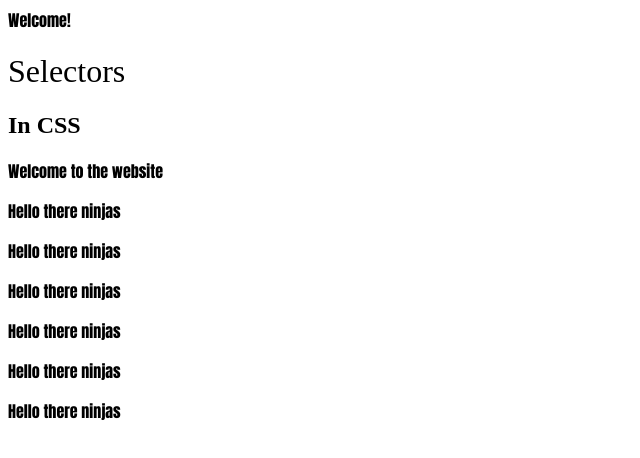
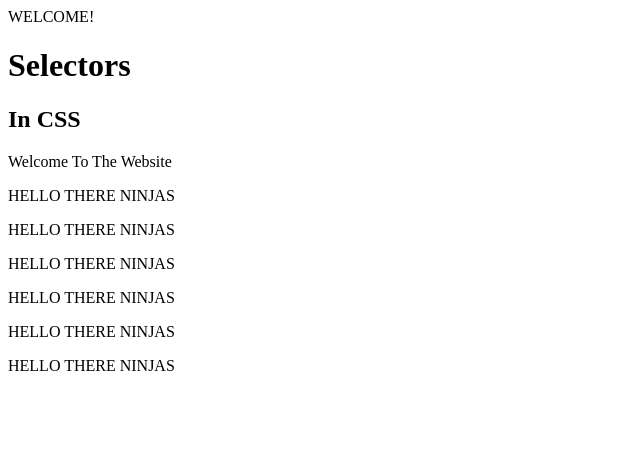
Before and after one commit to 3xoses/CSS, a plain HTML site: page index.html in a window 1280 px wide. Shown: the whole page, without its empty margins (0-640 px from the left). Drawn offline with Linux system fonts and the light colour scheme; a script that the page names is missing.

Commit message:
Add CSS Text Transform

```diff
--- a/index.html
+++ b/index.html
@@ -9,7 +9,7 @@
     <script src="main.js"></script>
 </head>
 <body>
-    <p class="welecome"> Welcome!</p>
+    <p class="welcome"> Welcome!</p>
 
     <div id="header">
         <h1> Selectors </h1>
--- a/syntax.css
+++ b/syntax.css
@@ -1,7 +1,7 @@
-h1{
-    font-weight: normal;
+#header p{
+    text-transform: capitalize;
 }
-p{
-    font-weight: bolder;
-    font-family: Impact, Haettenschweiler, 'Arial Narrow Bold', sans-serif;
+
+body p{
+    text-transform: uppercase;
 }
```
